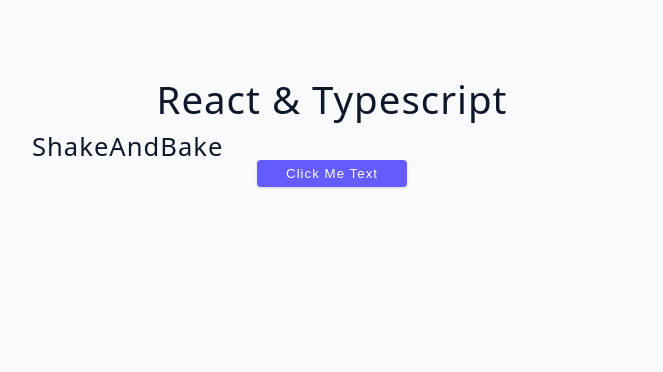
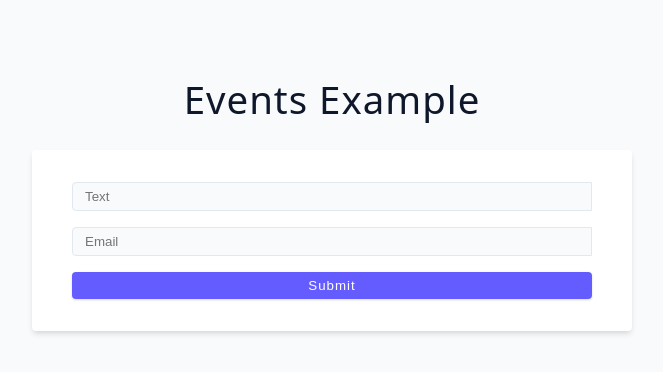
Before and after one commit to vsbron/course-all-in-one-2025, a React (Vite) app in the folder 14-typescript-react-essentials/: page / in a window 1280 px wide. Shown: the top 372 px of the page, without its empty margins (308-971 px from the left). Built offline with nearby package versions, Linux system fonts and the light colour scheme.

Commit message:
14-typescript-react-essentials - 03 - Add a event type declaration in a form

```diff
--- a/14-typescript-react-essentials/src/04-events/index.tsx
+++ b/14-typescript-react-essentials/src/04-events/index.tsx
@@ -1,8 +1,46 @@
+import { useState } from "react";
+
 function Component() {
+  // Create state values for controlled inputs
+  const [text, setText] = useState("");
+  const [email, setEmail] = useState("");
+
+  // Email change handler
+  const handleEmailChange = (e: React.ChangeEvent<HTMLInputElement>) => {
+    console.log(e.target.value);
+    setEmail(e.target.value);
+  };
+
+  // Form submit handler
+  const handleSubmit = (e: React.FormEvent<HTMLFormElement>) => {
+    e.preventDefault();
+  };
+
+  // Returned JSX
   return (
     <div>
-      <h2>React & Typescript</h2>
-      <h2>Events</h2>
+      <h2>Events example</h2>
+      <form onSubmit={handleSubmit} className="form">
+        <input
+          type="text"
+          className="form-input mb-1"
+          value={text}
+          name="text"
+          onChange={(e) => setText(e.target.value)}
+          placeholder="Text"
+        />
+        <input
+          type="email"
+          className="form-input mb-1"
+          value={email}
+          name="email"
+          onChange={handleEmailChange}
+          placeholder="Email"
+        />
+        <button type="submit" className="btn btn-block">
+          Submit
+        </button>
+      </form>
     </div>
   );
 }
--- a/14-typescript-react-essentials/src/App.tsx
+++ b/14-typescript-react-essentials/src/App.tsx
@@ -1,4 +1,4 @@
-import Component from "./03-state";
+import Component from "./04-events";
 
 function App() {
   // Returned JSX
```
